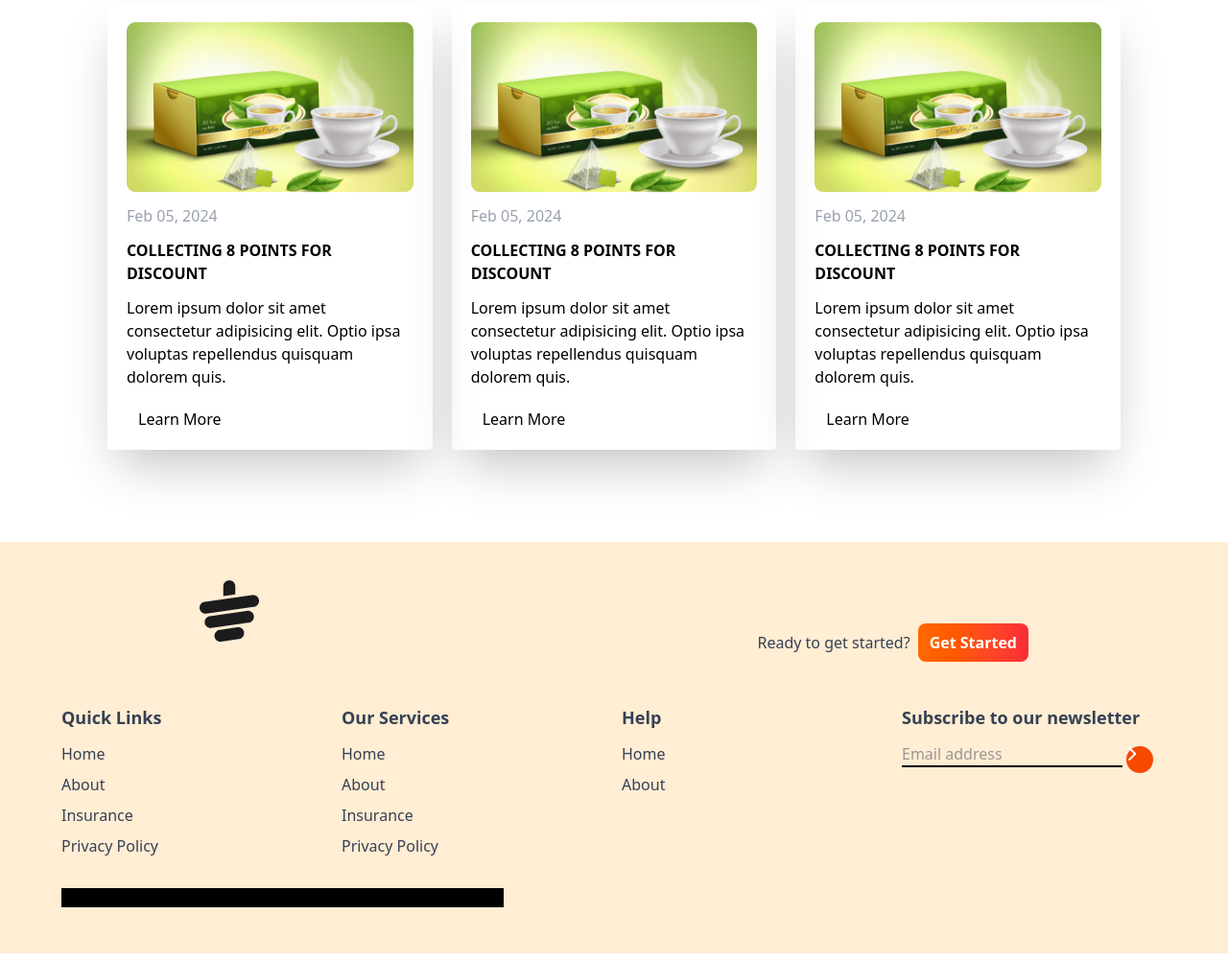
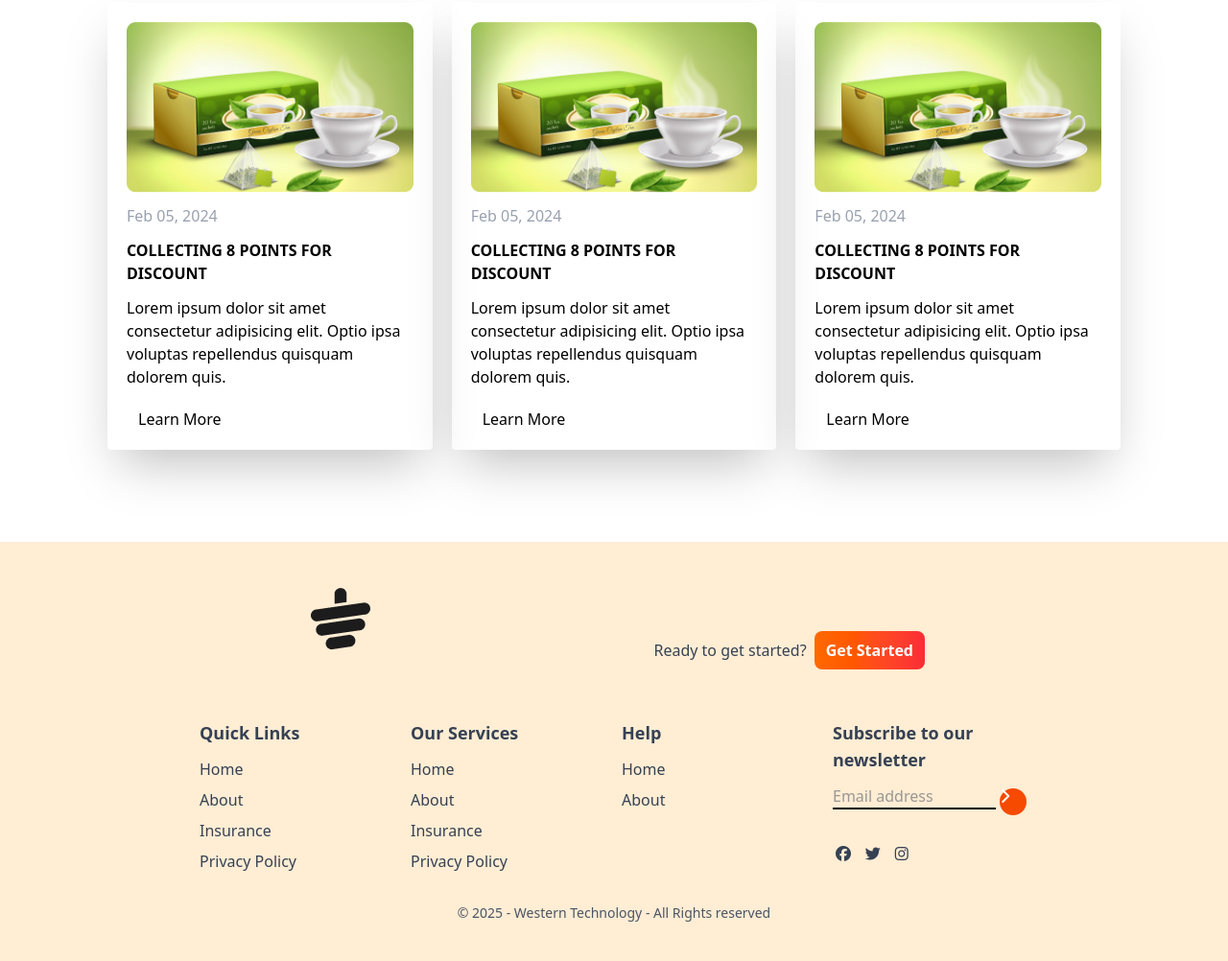
Before and after one commit to zunaid1/tea-house-repo, a plain HTML site: page index.html in a window 1280 px wide. Shown: the part 2663-3665 px from the top of the page at 96% size. Drawn offline with nearby package versions, Linux system fonts and the light colour scheme.

Commit message:
footer section completed

```diff
--- a/index.html
+++ b/index.html
@@ -343,11 +343,12 @@
 <!-- ---------------MAIN END--------------------------- -->
 <!-- footer Section -->
 <footer class="bg-orange-100 text-gray-700 py-10 px-4 md:px-16">
+<div class="w-9/12 mx-auto">
 		<!-- footer top part -->
 		<div class="w-9/12 mx-auto flex justify-between items-center">
 			<!-- logo -->
-		<div class="mb-8">
-			<img class="mb-8" src="./images/cup.png" alt="">
+			<div class="mb-8 ">
+				<img class="mb-8 p-2" src="./images/cup.png" alt="">
 			</div>
 			<div class="flex items-center gap-2">
 				<h4>Ready to get started?</h4>
@@ -359,7 +360,6 @@
 
 		<!-- footer links  -->
 		<div class="grid grid-cols-1 md:grid-cols-2 lg:grid-cols-4 gap-4">
-
 			<!-- first Column -->
 			<div class="">
 				<h3 class="font-semibold text-lg mb-3">Quick Links</h3>
@@ -372,7 +372,6 @@
 
 			</div>
 
-
 			<!-- Second Column -->
 			<div class="">
 				<h3 class="font-semibold text-lg mb-3">Our Services</h3>
@@ -382,7 +381,6 @@
 					<li><a class="hover:text-orange-600" href="#" target="_blank">Insurance</a></li>
 					<li><a class="hover:text-orange-600" href="#" target="_blank">Privacy Policy</a></li>
 				</ul>
-
 			</div>
 
 			<!-- Third Column -->
@@ -409,16 +407,23 @@
 					</div>
 
 				</div>
+						<!-- social icons -->
+						<div class="flex justify-evenly gap-3 items-center  w-2/5 mb-2 mt-8">
+							<i class="fa-brands fa-facebook"></i>
+							<i class="fa-brands fa-twitter"></i>
+							<i class="fa-brands fa-instagram"></i>
+						</div>
+						</div>
+						</div>
+
+
+<div class="text-center pt-4 mt-4">
+	<p class="text-sm text-gray-600">&copy; 2025 - Western Technology - All Rights reserved</p>
 
 </div>
 
 
 </div>
-	<!-- footer Bootom part -->
-	<div class="flex justify-center items-center w-2/5 mb-2 mt-8 bg-black h-5">
-
-	</div>
-
 
 </footer>
 
```
Lines whose indentation alone changed are shown as unchanged.
